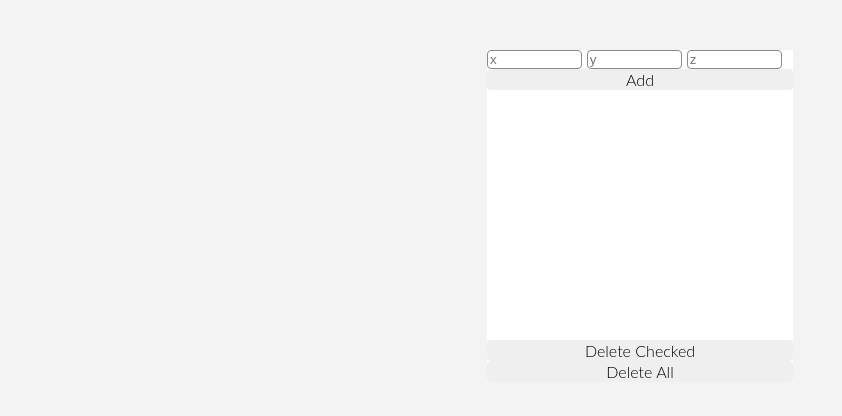
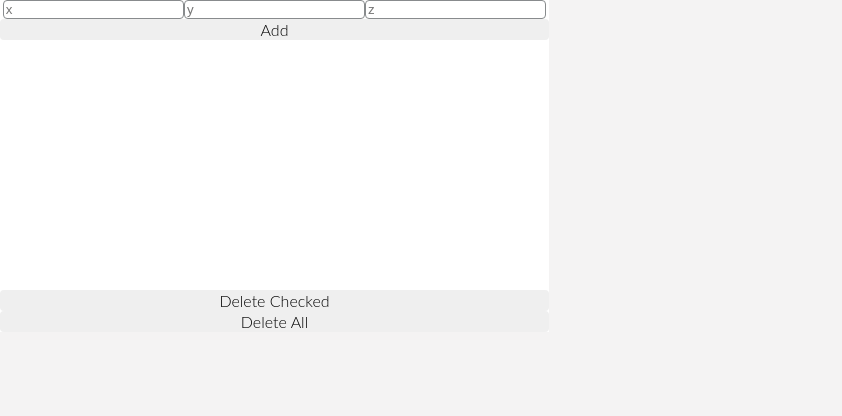
Before and after one commit to JonathanChu444/datavisualizerinput, a React (Create React App) app: page / in a window 1280 px wide. Shown: the top 416 px of the page, without its empty margins (0-842 px from the left). Built offline with nearby package versions, Linux system fonts and the light colour scheme.

Commit message:
Fixed CSS issues associated with edit value input boxes not fitting in a single row

```diff
--- a/src/components/InputForm.js
+++ b/src/components/InputForm.js
@@ -4,7 +4,7 @@ import React from "react";
 const InputForm = props => {
     return (
         <form onSubmit={props.newItemSubmitHandler} className = "todoinputList">
-
+            <center>
                 <input
                     className = "inputList"
                     type = "text"
@@ -28,6 +28,7 @@ const InputForm = props => {
                     value = {props.pendingItemc.z}
                     placeholder = "z"
                 />
+            </center>
             <button className = "buttonsubmitList" type = "submit" name = "submit" value = "submit" onSubmit={props.newItemSubmitHandler}>
                 Add
             </button>
--- a/src/components/ListItem.js
+++ b/src/components/ListItem.js
@@ -28,14 +28,11 @@ const ListItem = props => {
         <table className="tableinputlist" border="7" cellSpacing="7">
           <tbody>
           <tr>
-
-            <td className="tdcheck">
+            <td>
                 <input className="checkboxinputlarger" type="checkbox" checked={props.item.check} value={props.itemIndex} onChange={() => {props.handleCheck(props.itemIndex)}}/>
             </td>
-
-            <td className="tdinputlist">
-
-
+            <td className="todoInputList">
+              <center>
                 <input
                     className = "inputList"
                     type = "text"
@@ -63,7 +60,6 @@ const ListItem = props => {
                     placeholder = "z"
                 />
 
-
                 {/*
                 <button className="buttonlistitem" onClick={() => {props.handleEditClick(props.itemIndex)}}>
                   {X},
@@ -71,9 +67,10 @@ const ListItem = props => {
                   <br/>{Z}
                 </button>*/
                 }
+              </center>
             </td>
 
-            <td className="tdinputlist">
+            <td>
               <button className="buttonlistitem" onClick={
                 () => {props.handleRemove(props.itemIndex)}
                 }>
--- a/src/styles/App.css
+++ b/src/styles/App.css
@@ -19,44 +19,33 @@ body {
   width: 100%;
 }
 
-.tdcheck{
-
-}
-
-.tdinputlist{
-}
-
 .wrapperList {
-  max-width: 306px;
-  margin: auto;
+  width:fit-content;
   background: #fff;
-  margin-top: 50px;
   display: flex;
   flex-direction: column;
   /*padding: 50px;*/
 }
 
 .todoInputList {
-  width: 100%;
-  display: flex;
-  justify-content: space-between;
-  margin-bottom: 35px;
+  margin-top:;
 }
 
 .inputList {
-  width: 31%;
-  margin-right: 5px;
-  /* padding: 15px 0 15px 15px; */
+  width: 33%;
+  margin-right: 0px;
+  margin-left: 0px;
+  margin-top: 0px;
   border-radius: 4px;
-  border-left:1px solid rgb(0, 0, 0);
   border: 1px solid rgb(136,139,141);
 }
 
 .checkboxinputlarger{
   width: 15px;
   height: 15px;
+  margin-top:0px;
+  margin-bottom:0px;
   margin-right: 5px;
-  /* padding: 15px 0 15px 15px; */
   border-radius: 4px;
   border: 1px solid rgb(238, 238, 238);
 }
```
Lines whose indentation alone changed are shown as unchanged.
